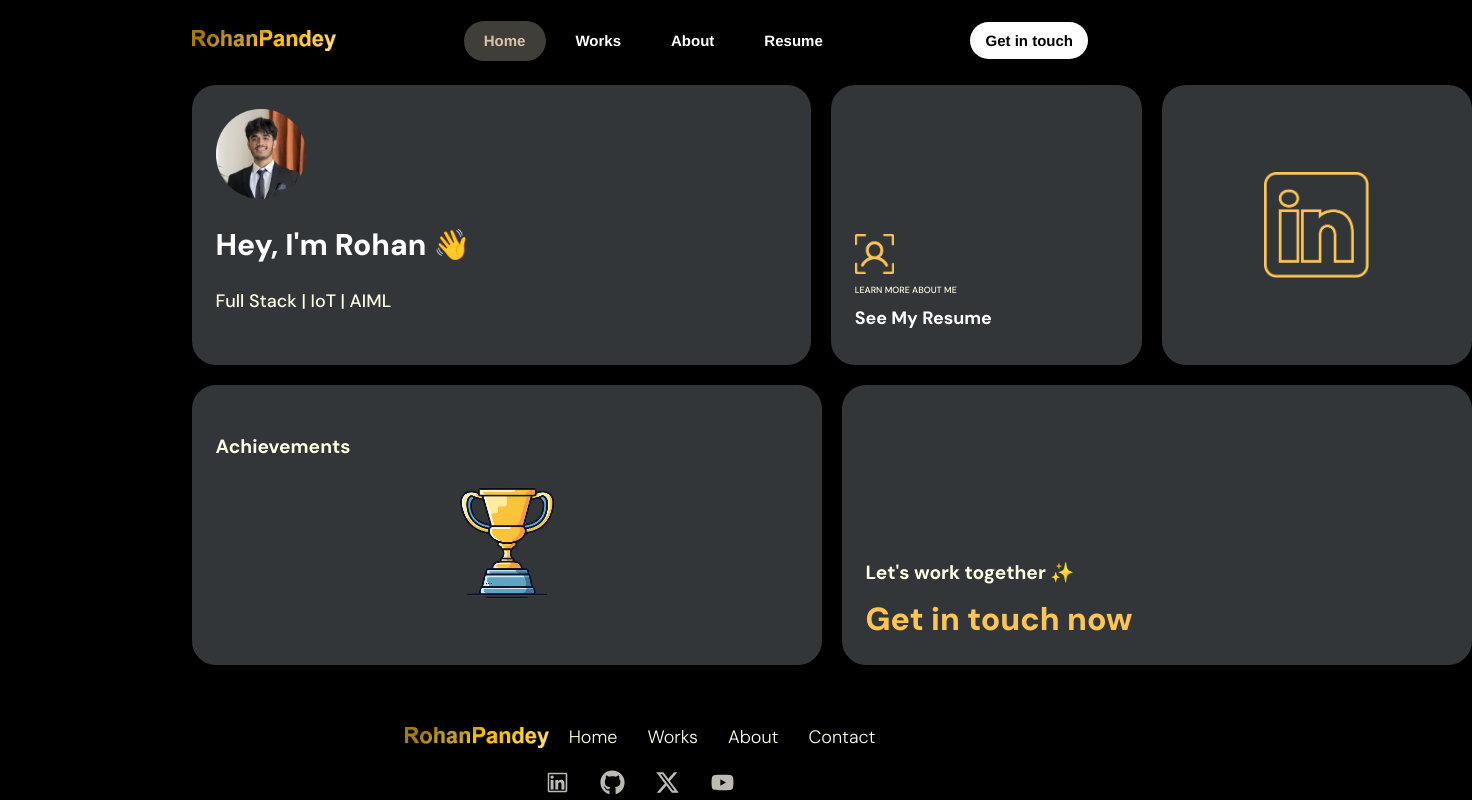
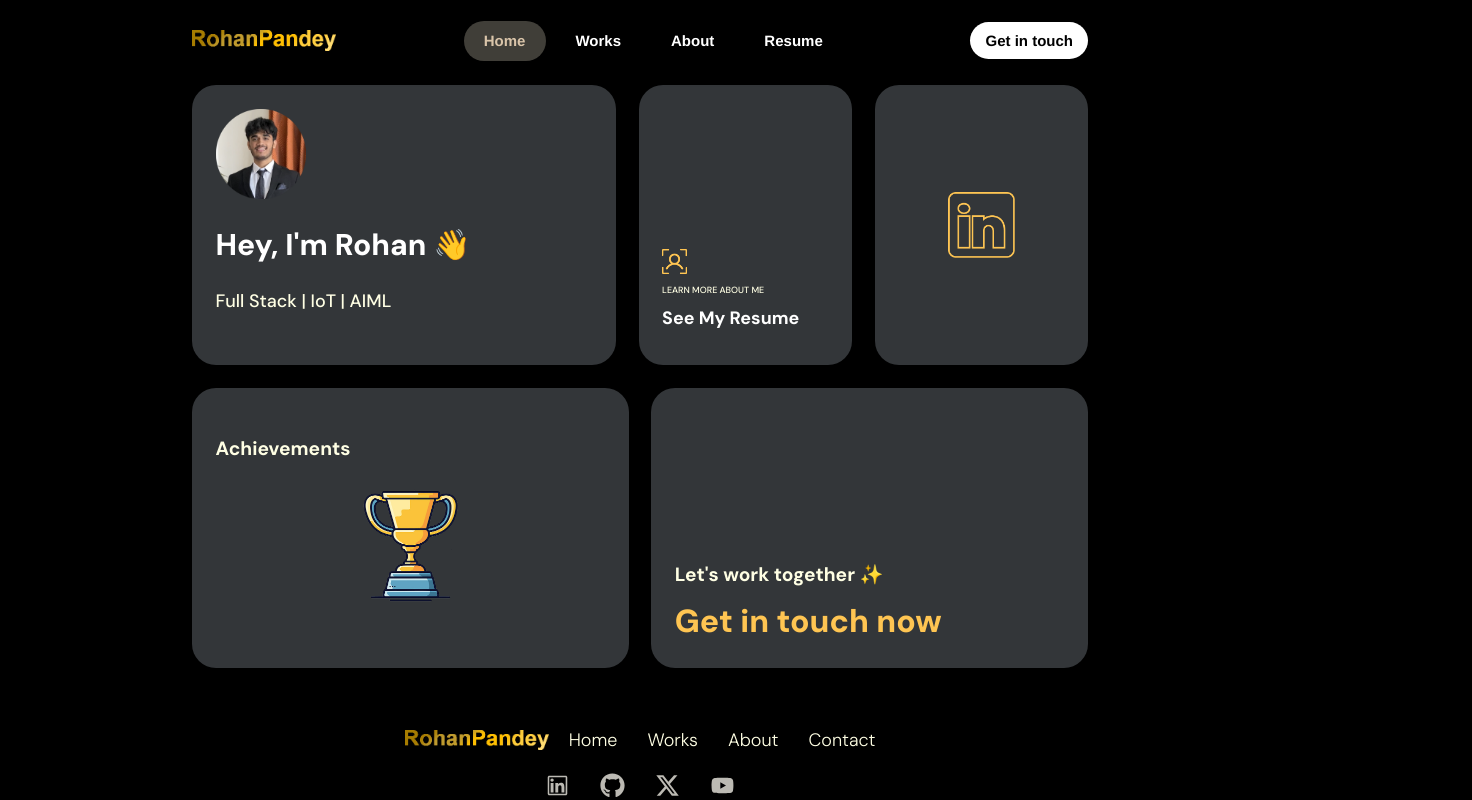
Before and after one commit to rohan-pandeyy/rohan-pandeyy.github.io, a React (Create React App) app: page / in a window 1280 px wide. Shown: the top 800 px of the page, 1472 px wide, since content can reach past the window. Built offline with nearby package versions, Linux system fonts and the light colour scheme.

Commit message:
Files rename + movement

```diff
--- a/src/App.js
+++ b/src/App.js
@@ -1,5 +1,4 @@
 import React, { useEffect } from 'react';
-import './App.scss';
 import { HashRouter as Router, Routes, Route, useLocation } from 'react-router-dom';
 import HomePage from './Pages/HomePage';
 import WorksPage from './Pages/WorksPage';
@@ -31,7 +30,7 @@ function App() {
     <Router>
       <ScrollToTop />
       <Navbar />
-      <div className="container">
+      <div className="relative mx-[5vw] min-[873px]:mx-[15vw]">
         <Routes>
           <Route path="/" element={<HomePage />} />
           <Route path="/works" element={<WorksPage />} />
--- a/src/Pages/HomePage/index.jsx
+++ b/src/Pages/HomePage.jsx
@@ -1,9 +1,9 @@
 import React, { useState, useEffect } from 'react';
-import AboutCard from '../../components/Card/AboutCard'
-import LinkedInCard from '../../components/Card/LinkedInCard'
-import ResumeCard from '../../components/Card/ResumeCard'
-import ContactCard from '../../components/Card/ContactCard'
-import AchievementsCard from '../../components/Card/AchievementsCard'
+import AboutCard from '../components/Card/AboutCard'
+import LinkedInCard from '../components/Card/LinkedInCard'
+import ResumeCard from '../components/Card/ResumeCard'
+import ContactCard from '../components/Card/ContactCard'
+import AchievementsCard from '../components/Card/AchievementsCard'
 
 const HomePage = () => {
     const [isMobile, setIsMobile] = useState(window.innerWidth <= 872);
@@ -19,12 +19,12 @@ const HomePage = () => {
     return (
         <>
             <div className="zoom-load">
-                <div style={{marginTop: '85px', display: 'flex', gap: '20px', flexDirection: isMobile ? 'column' : 'row', alignItems: isMobile ? 'center' : 'flex-start',}}>
+                <div className={`mt-[85px] flex gap-9 ${isMobile ? 'flex-col items-center' : 'flex-row items-start'}`}>
                     <AboutCard />
                     <ResumeCard />
                     <LinkedInCard />
                 </div>
-                <div style={{marginTop: '20px', display: 'flex', gap: '20px', flexDirection: isMobile ? 'column' : 'row', alignItems: isMobile ? 'center' : 'flex-start',}}>
+                <div className={`mt-9 flex gap-9 ${isMobile ? 'flex-col items-center' : 'flex-row items-start'}`}>
                     <AchievementsCard />
                     <ContactCard />
                 </div>
--- a/src/components/Card/AboutCard/index.jsx
+++ b/src/components/Card/AboutCard.jsx
@@ -1,8 +1,8 @@
 import { useNavigate } from 'react-router-dom';
-import { RectangleCard } from '../cardSizes';
+import { RectangleCard } from './cardSizes';
 import { useState, useEffect } from 'react';
-import me from '../../../assets/images/me.png';
-import iamDev from '../../../assets/images/IamDev.png';
+import me from '../../assets/images/me.png';
+import iamDev from '../../assets/images/IamDev.png';
 
 const AboutCard = () => {
   const navigate = useNavigate();
--- a/src/components/Card/AchievementsCard/index.jsx
+++ b/src/components/Card/AchievementsCard.jsx
@@ -1,8 +1,8 @@
-import { RectangleCard } from '../cardSizes';
+import { RectangleCard } from './cardSizes';
 import { useNavigate } from 'react-router-dom';
 import { useState, useEffect } from 'react';
-import trophy from '../../../assets/images/trophy.png';
-import trophyShine from '../../../assets/images/trophyShine.png';
+import trophy from '../../assets/images/trophy.png';
+import trophyShine from '../../assets/images/trophyShine.png';
 
 const AchievementsCard = () => {
     const navigate = useNavigate();
--- a/src/components/Card/ContactCard/index.jsx
+++ b/src/components/Card/ContactCard.jsx
@@ -1,4 +1,4 @@
-import { RectangleCard } from '../cardSizes';
+import { RectangleCard } from './cardSizes';
 import { useNavigate } from 'react-router-dom';
 import { useState, useEffect } from 'react';
 
--- a/src/components/Card/LinkedInCard/index.jsx
+++ b/src/components/Card/LinkedInCard.jsx
@@ -1,7 +1,7 @@
 import React, { useState, useEffect } from 'react';
-import { SquareCard } from '../cardSizes';
-import LinkedInIcon from '../../../assets/icons/LinkedInIcon.png';
-import LinkedInIconFill from '../../../assets/icons/LinkedInIconFill.png';
+import { SquareCard } from './cardSizes';
+import LinkedInIcon from '../../assets/icons/LinkedInIcon.png';
+import LinkedInIconFill from '../../assets/icons/LinkedInIconFill.png';
 
 const LinkedInCard = () => {
     const [isMobile, setIsMobile] = useState(window.innerWidth <= 872);
```
Also changed, not shown: src/components/Card/ResumeCard.jsx (renamed from src/components/Card/ResumeCard/index.jsx, +4 -4 lines).
